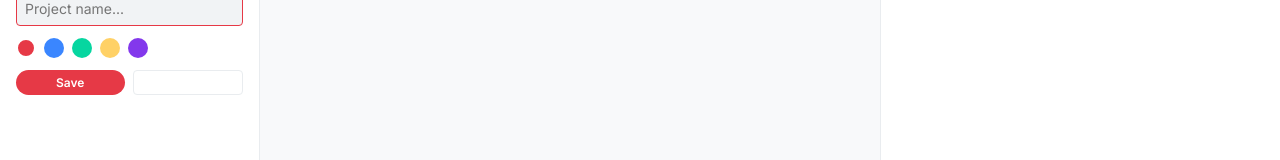
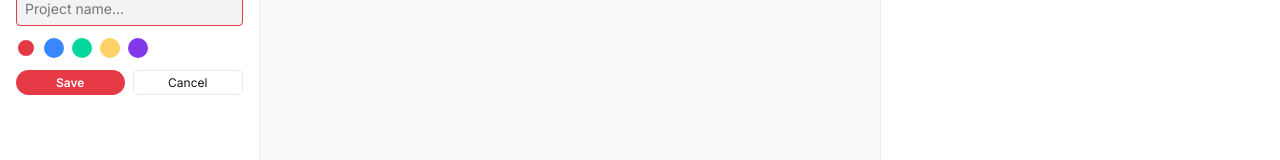
Before and after one commit to rubenreneorozco/intelligent-day-organizer, a React (Vite) app: page / in a window 1280 px wide. Both pictures are taken after a click on the button "New Project". Shown: the part 432-592 px from the top of the page. Built offline with nearby package versions, Linux system fonts and the light colour scheme.

Commit message:
fix: Change hardcoded white text to theme variables

```diff
--- a/src/App.jsx
+++ b/src/App.jsx
@@ -143,7 +143,7 @@ function App() {
               </div>
               <div style={{ display: 'flex', gap: '0.5rem' }}>
                 <button type="submit" className="btn btn-primary" style={{ padding: '0.25rem 0.5rem', flex: 1, fontSize: '0.75rem' }}>Save</button>
-                <button type="button" onClick={() => setIsAddingProject(false)} style={{ padding: '0.25rem 0.5rem', flex: 1, fontSize: '0.75rem', background: 'transparent', border: '1px solid var(--color-border)', color: 'white', borderRadius: '4px', cursor: 'pointer' }}>Cancel</button>
+                <button type="button" onClick={() => setIsAddingProject(false)} style={{ padding: '0.25rem 0.5rem', flex: 1, fontSize: '0.75rem', background: 'transparent', border: '1px solid var(--color-border)', color: 'var(--color-text-primary)', borderRadius: '4px', cursor: 'pointer' }}>Cancel</button>
               </div>
             </form>
           ) : (
@@ -272,7 +272,7 @@ const navInputStyle = {
   border: '1px solid var(--color-accent)',
   borderRadius: '4px',
   padding: '0.5rem',
-  color: 'white',
+  color: 'var(--color-text-primary)',
   outline: 'none',
   fontSize: '0.875rem'
 };
--- a/src/components/ProjectBoard.jsx
+++ b/src/components/ProjectBoard.jsx
@@ -295,6 +295,6 @@ const inputStyle = {
   backgroundColor: 'var(--color-bg-elevated)',
   border: '1px solid var(--color-accent)',
   borderRadius: 'var(--radius-sm)',
-  color: 'white',
+  color: 'var(--color-text-primary)',
   outline: 'none'
 };
```
